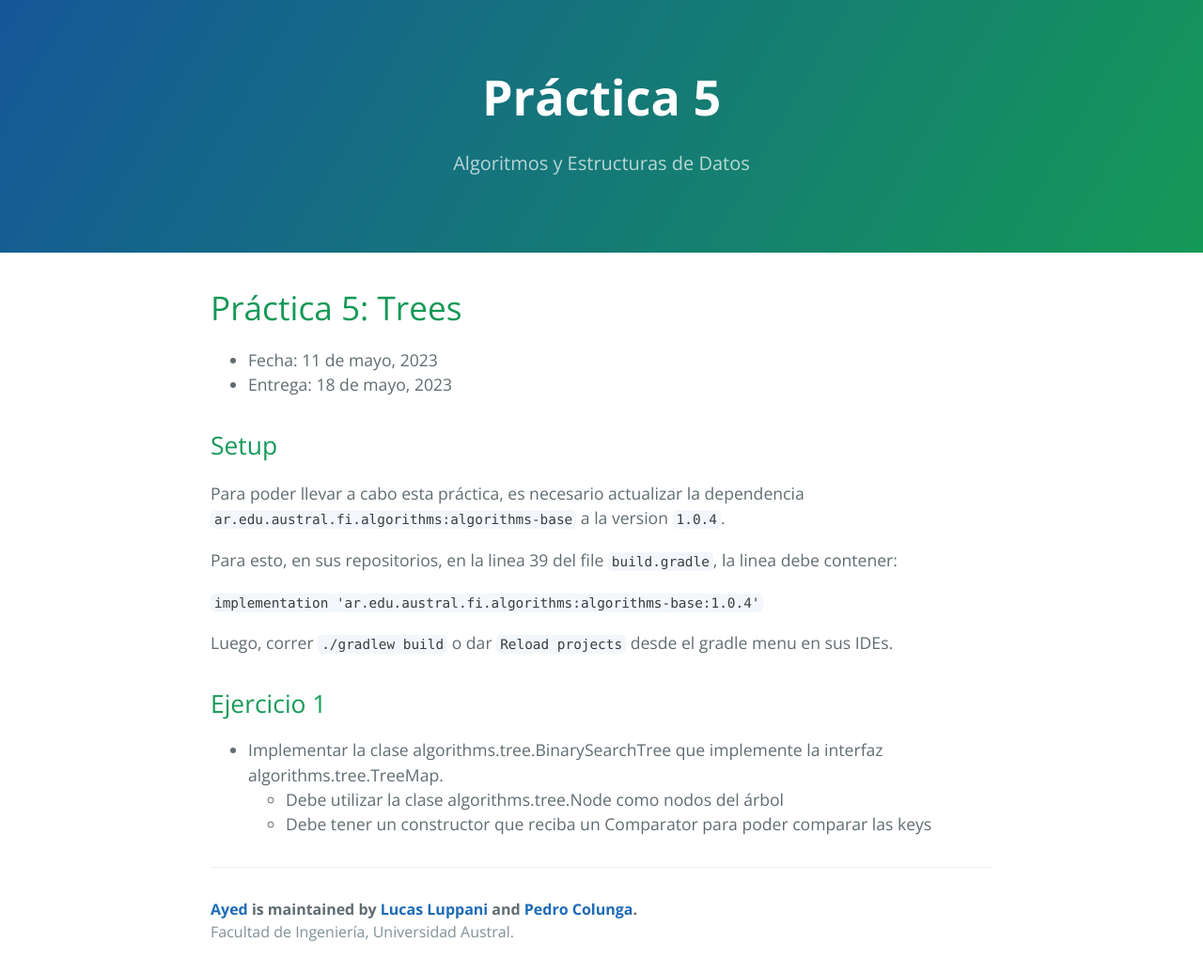
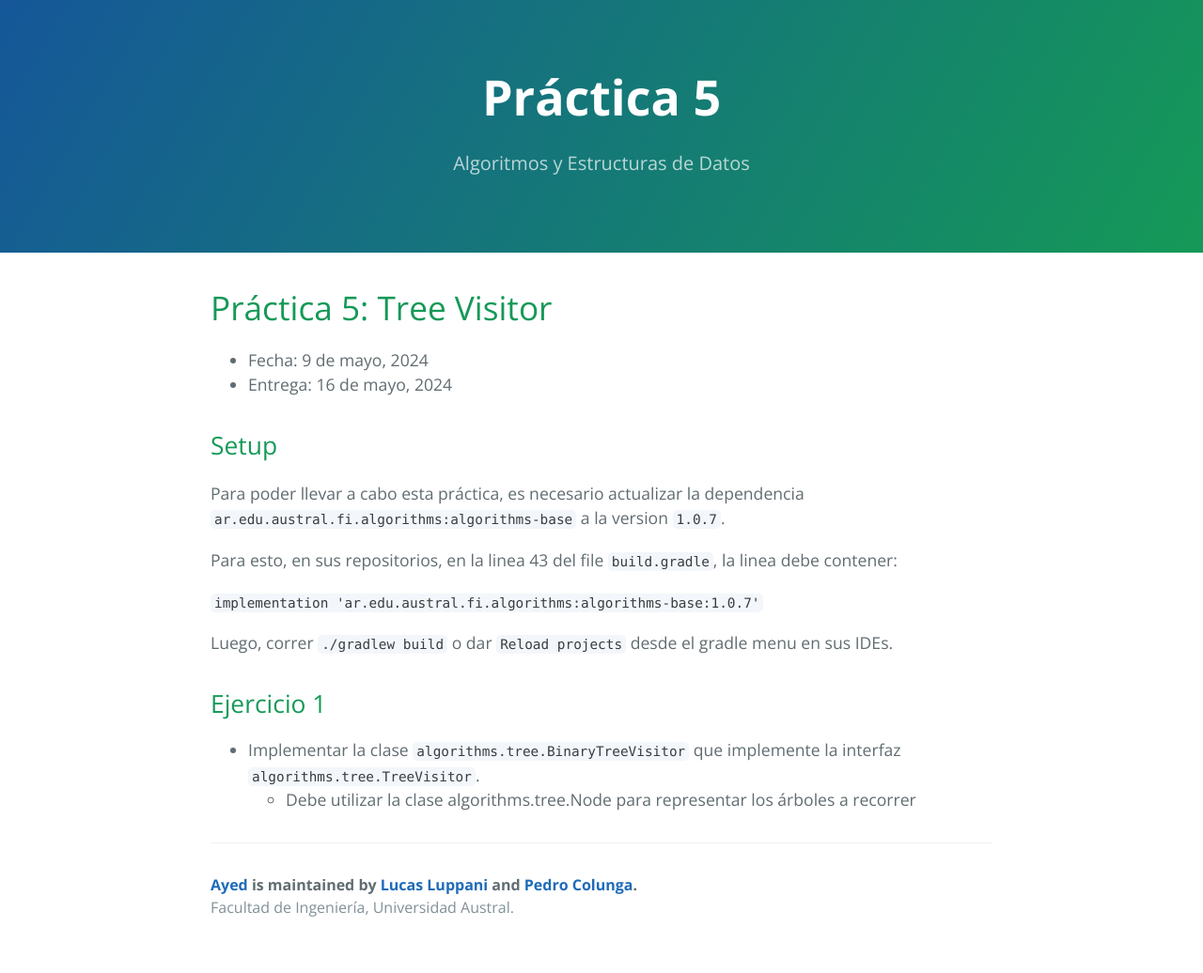
Before and after one commit to FacultadDeIngenieria/ayed, a Jekyll site: the page built from practice/tp5.md, in a window 1280 px wide. Shown: the whole page at 94% size. Built offline with Jekyll 4.4.1, drawn with Linux system fonts in a browser that asks for light colours; after the commit the page ends 1010 px from its top, so only the background shows below that.

Commit message:
Add new TP5 and enable Tree presentation

````diff
--- a/practice/tp5.md
+++ b/practice/tp5.md
@@ -4,23 +4,22 @@ layout: practice
 permalink: /practice/5
 ---
 
-# Práctica 5: Trees
+# Práctica 5: Tree Visitor
 
-* Fecha: 11 de mayo, 2023
-* Entrega: 18 de mayo, 2023
+* Fecha: 9 de mayo, 2024
+* Entrega: 16 de mayo, 2024
 
 ## Setup
-Para poder llevar a cabo esta práctica, es necesario actualizar la dependencia `ar.edu.austral.fi.algorithms:algorithms-base` a la version `1.0.4`.
+Para poder llevar a cabo esta práctica, es necesario actualizar la dependencia `ar.edu.austral.fi.algorithms:algorithms-base` a la version `1.0.7`.
 
-Para esto, en sus repositorios, en la linea 39 del file `build.gradle`, la linea debe contener:
+Para esto, en sus repositorios, en la linea 43 del file `build.gradle`, la linea debe contener:
 
-```    implementation 'ar.edu.austral.fi.algorithms:algorithms-base:1.0.4'```
+```    implementation 'ar.edu.austral.fi.algorithms:algorithms-base:1.0.7'```
 
 Luego, correr `./gradlew build` o dar `Reload projects` desde el gradle menu en sus IDEs.
 
 
 ## Ejercicio 1
 
-* Implementar la clase algorithms.tree.BinarySearchTree que implemente la interfaz algorithms.tree.TreeMap.
-  * Debe utilizar la clase algorithms.tree.Node como nodos del árbol
-  * Debe tener un constructor que reciba un Comparator<K> para poder comparar las keys
+* Implementar la clase `algorithms.tree.BinaryTreeVisitor` que implemente la interfaz `algorithms.tree.TreeVisitor`.
+  * Debe utilizar la clase algorithms.tree.Node para representar los árboles a recorrer
````
Also changed, not shown: practice/tp6.md (+4 -4 lines), practice/tp7.md (+6 -7 lines), practice/tp8.md (added, +27 -0 lines), README.md.
